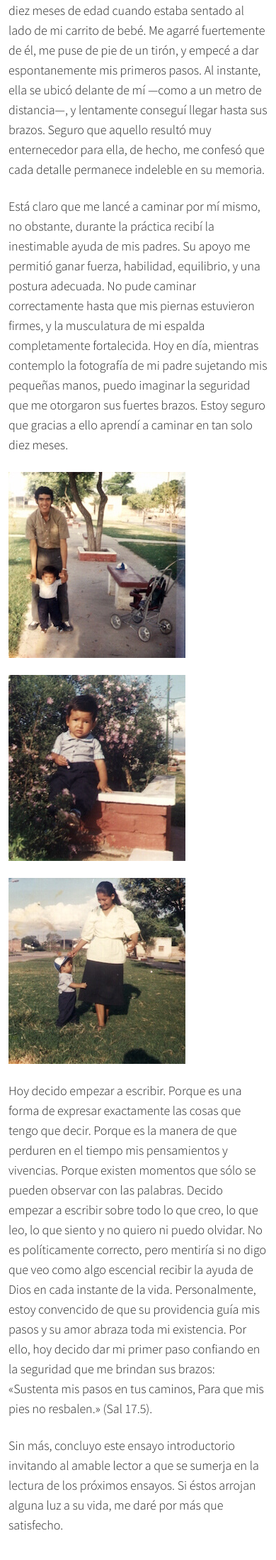
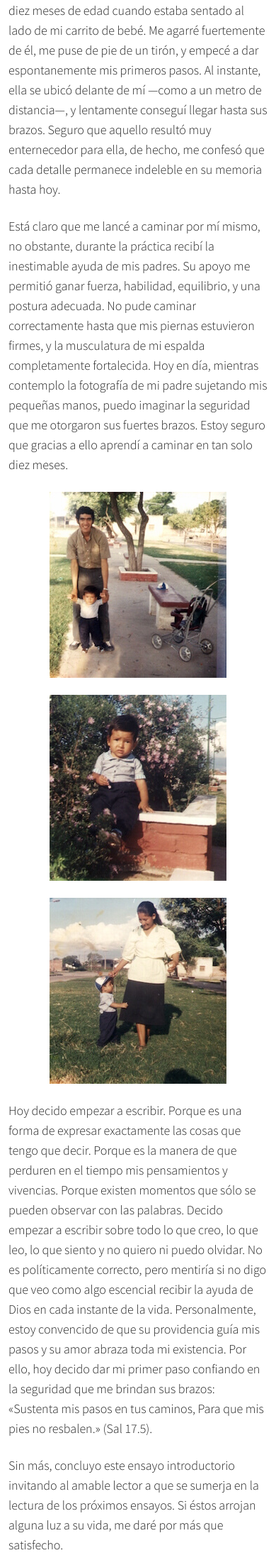
Before and after one commit to abelnnieva/personal-website, a Jekyll site: the page built from _posts/2016-10-26-mi-primer-paso.md, in a window 390 px wide. Shown: the part 570-2768 px from the top of the page at 71% size. Built offline with Jekyll 4.4.1, drawn with Linux system fonts in a browser that asks for light colours; some web fonts are replaced.

Commit message:
Fix gallery in mobile. Update texts

```diff
--- a/_posts/2016-10-26-mi-primer-paso.md
+++ b/_posts/2016-10-26-mi-primer-paso.md
@@ -5,7 +5,7 @@ categories: "memorias"
 page-class: page--essays
 ---
 
-Según me cuenta mi madre, empecé a andar a los diez meses de edad cuando estaba sentado al lado de mi carrito de bebé. Me agarré fuertemente de él, me puse de pie de un tirón, y empecé a dar espontanemente mis primeros pasos.<!--more--> Al instante, ella se ubicó delante de mí —como a un metro de distancia—, y lentamente conseguí llegar hasta sus brazos. Seguro que aquello resultó muy enternecedor para ella, de hecho, me confesó que cada detalle permanece indeleble en su memoria.
+Según me cuenta mi madre, empecé a andar a los diez meses de edad cuando estaba sentado al lado de mi carrito de bebé. Me agarré fuertemente de él, me puse de pie de un tirón, y empecé a dar espontanemente mis primeros pasos.<!--more--> Al instante, ella se ubicó delante de mí —como a un metro de distancia—, y lentamente conseguí llegar hasta sus brazos. Seguro que aquello resultó muy enternecedor para ella, de hecho, me confesó que cada detalle permanece indeleble en su memoria hasta hoy.
 
 Está claro que me lancé a caminar por mí mismo, no obstante, durante la práctica recibí la inestimable ayuda de mis padres. Su apoyo me permitió ganar fuerza, habilidad, equilibrio, y una postura adecuada. No pude caminar correctamente hasta que mis piernas estuvieron firmes, y la musculatura de mi espalda completamente fortalecida. Hoy en día, mientras contemplo la fotografía de mi padre sujetando mis pequeñas manos, puedo imaginar la seguridad que me otorgaron sus fuertes brazos. Estoy seguro que gracias a ello aprendí a caminar en tan solo diez meses.
 
--- a/_sass/_components.gallery.scss
+++ b/_sass/_components.gallery.scss
@@ -4,6 +4,7 @@
 
 .gallery {
   @extend .layout;
+  @extend .palm-align-c;
 
   li {
     @extend .layout__item;
--- a/fotografias.html
+++ b/fotografias.html
@@ -8,7 +8,7 @@ permalink: /fotografias/
 <div class="region  region--underline">
 
   <span itemprop="description">Un buen fotógrafo es un observador que sabe apreciar la belleza de un momento. Una foto no es sólo una imagen;
-    es un recuerdo que permanece inalterable en el tiempo. En definitiva, la fotografía es más que un arte; es una
+    es un recuerdo que permanece inalterable en el tiempo. La fotografía es más que un arte; es una
     percepción del mundo que conecta con los sentimientos.</span>
 
 </div><!-- /region -->
```
Also changed, not shown: assets/css/abelnieva.css.
